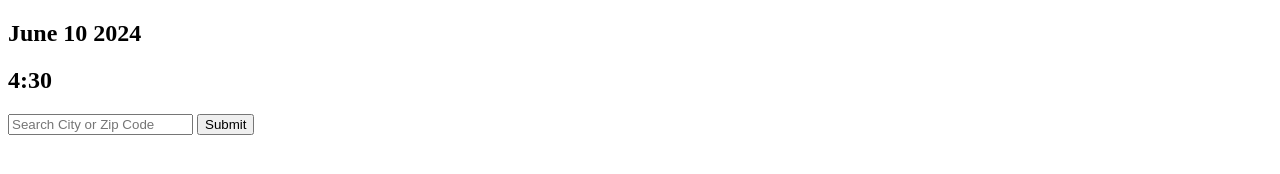
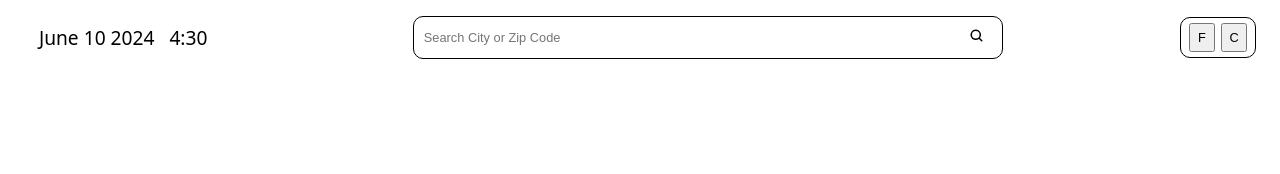
Before and after one commit to huntkay1/weather-app, a website built with webpack: page src/index.html in a window 1280 px wide. Built offline with nearby package versions, Linux system fonts and the light colour scheme.

Commit message:
Layout header

```diff
--- a/src/index.html
+++ b/src/index.html
@@ -12,9 +12,17 @@
             <h2 id="header-time">4:30</h2>
         </div>
         <form>
-            <input type="text" placeholder="Search City or Zip Code" id="location">
-            <button>Submit</button>
+            <input type="text" placeholder="Search City or Zip Code" id="location-input">
+            <button id="input-submit">
+                <svg width="15px" height="15px" viewBox="0 0 20 20" xmlns="http://www.w3.org/2000/svg" fill="none">
+                    <path fill="#000000" fill-rule="evenodd" d="M4 9a5 5 0 1110 0A5 5 0 014 9zm5-7a7 7 0 104.2 12.6.999.999 0 00.093.107l3 3a1 1 0 001.414-1.414l-3-3a.999.999 0 00-.107-.093A7 7 0 009 2z"/>
+                </svg>
+            </button>
         </form>
+        <div id="unit-toggle">
+            <button>F</button>
+            <button>C</button>
+        </div>
     </div>
 
 
--- a/src/index.js
+++ b/src/index.js
@@ -1,7 +1,7 @@
 import './style.css';
 
-const locationInput = document.getElementById('location');
-const submitBttn = document.querySelector('button');
+const locationInput = document.getElementById('location-input');
+const submitBttn = document.getElementById('input-submit');
 
 submitBttn.addEventListener('click', (e) => {fetchData(e)});
 
--- a/src/style.css
+++ b/src/style.css
@@ -0,0 +1,58 @@
+:root {
+    font-family: system-ui, -apple-system, BlinkMacSystemFont, 'Segoe UI', Roboto, Oxygen, Ubuntu, Cantarell, 'Open Sans', 'Helvetica Neue', sans-serif;
+}
+
+#header {
+    display: flex;
+    align-items: center;
+    justify-content: space-between;
+    padding-left: 1em;
+    padding-right: 1em;
+}
+
+#date-n-time {
+    display: flex;
+    justify-content: space-evenly;
+    width: 15.5em;
+    font-size: .8em;
+}
+
+h2 {
+    font-weight: 400;
+}
+
+form {
+    display: flex;
+    align-items: center;
+}
+
+#location-input {
+    border: 1px solid black;
+    border-radius: 10px;
+    width: 45vw;
+    height: 3em;
+    font-size: .8em;
+    padding-left: .8em;
+}
+
+#input-submit {
+    margin-left: -40px;
+    border: none;
+    background-color: transparent;
+}
+
+#unit-toggle {
+    border: 1px solid black;
+    border-radius: 10px;
+    padding: 5px;
+    width: 4em;
+    display: flex;
+    align-items: center;
+    justify-content: space-around;
+}
+
+#unit-toggle button {
+    font-size: .8em;
+    padding: 5px;
+    width: 2em;
+}
```
Also changed, not shown: dist/index.html, dist/main.js.
